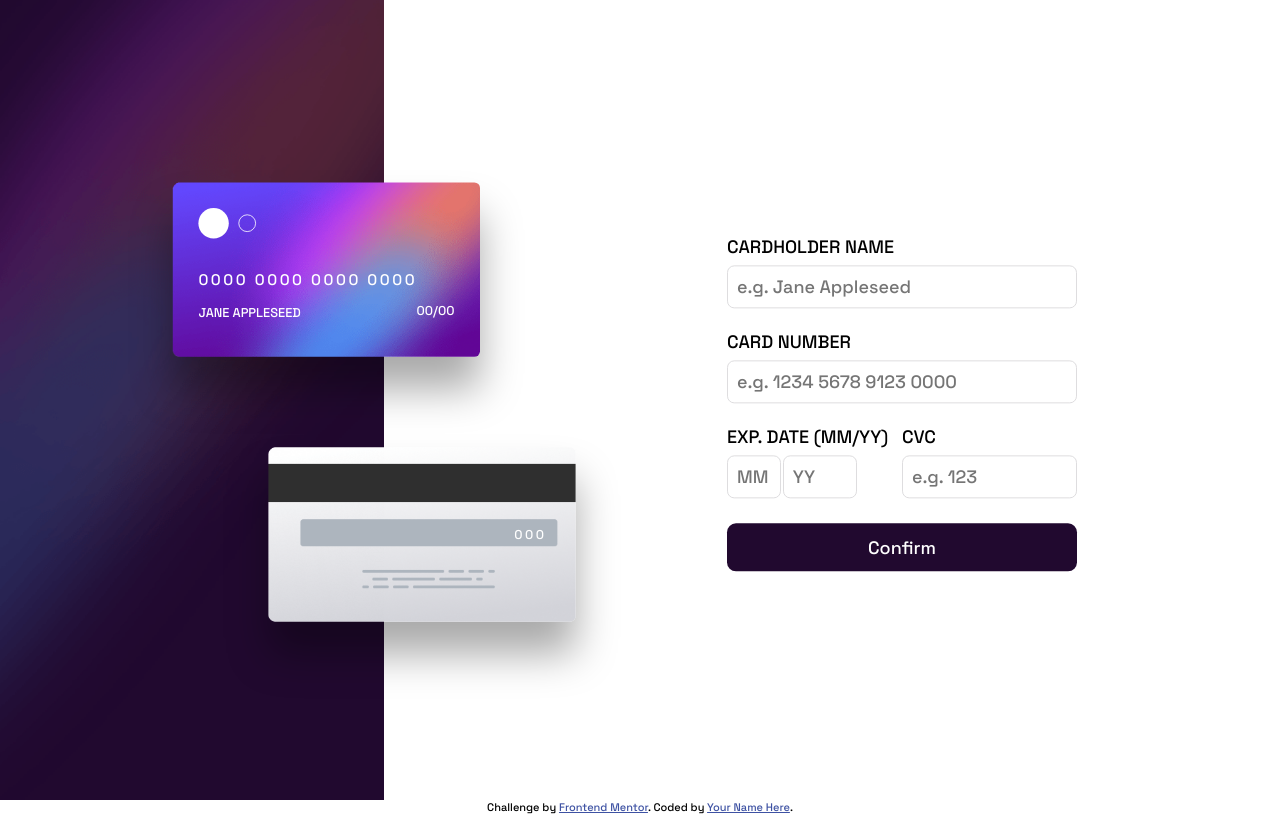
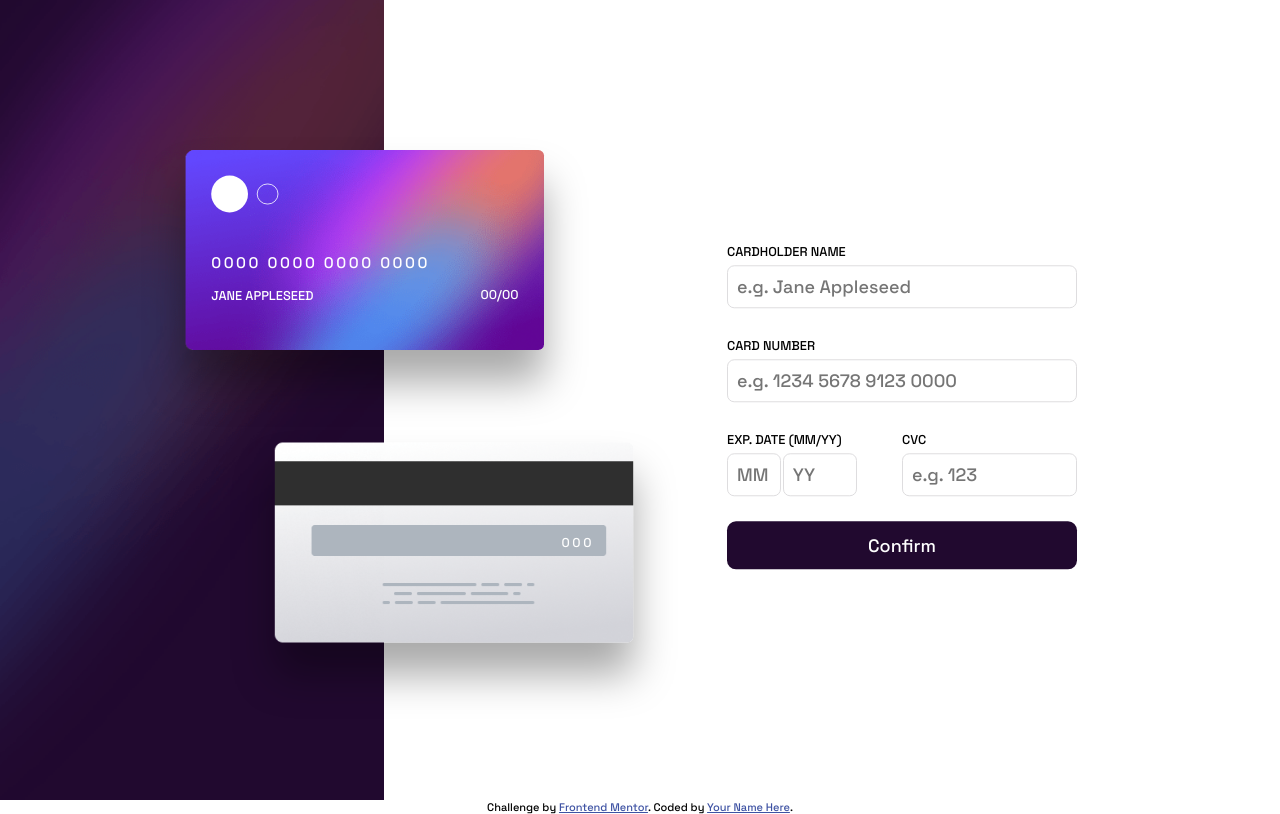
Before and after one commit to Akunamo/Interactive-card-details-form-main, a plain HTML site: page index.html in a window 1280 px wide. Drawn offline with Linux system fonts and the light colour scheme.

Commit message:
little adjustments

```diff
--- a/style.css
+++ b/style.css
@@ -75,15 +75,16 @@ header {
 
 label {
     text-transform: uppercase;
-    margin-block: .4em;
+    margin-block: 1em .4em;
     font-weight: 500;
+    font-size: .8rem;
 }
 
 input {
     border-radius: .4em;
     border: 1.6px solid hsl(var(--light-grayish-violet));
     padding: .5em;
-    margin-bottom: .8em;
+    margin-bottom: .9em;
     outline: none;
 }
 
@@ -275,8 +276,8 @@ input::-webkit-inner-spin-button {
 
     .card {
         padding: 2rem;
-        width: min(410px,30vw);
-        height: min(17vw,230px);
+        width: min(450px,35vw);
+        height: min(20vw,250px);
     }
 
     .card-front {
@@ -286,7 +287,7 @@ input::-webkit-inner-spin-button {
     }
 
     .card-front > .flex {
-        margin-bottom: 3vw;
+        margin-bottom: 4vw;
     }
 
     .card-num {
@@ -339,4 +340,6 @@ input::-webkit-inner-spin-button {
         left: 50%;
         translate: -30% -50%;
     }
+
+
 }
```
